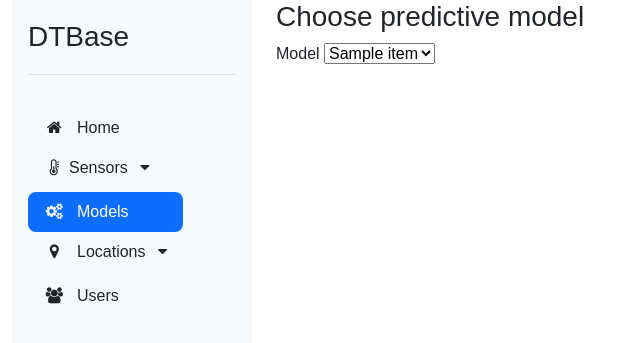
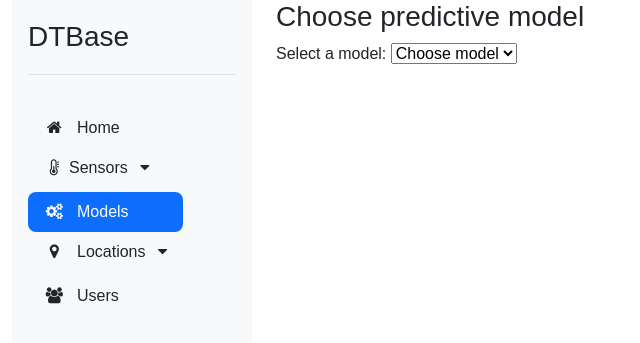
Before and after one commit to alan-turing-institute/DTBase, a Flask app: page /models/index in a window 1280 px wide. Shown: the top 343 px of the page, without its empty margins (0-640 px from the left). Run offline with Flask 3, Linux system fonts and the light colour scheme; a database or web service that is not in the repository returns one stand-in record (values such as "Sample title"); data that the repository does not hold is empty; parts of the project's set-up code (start-up, migrations or seed data) failed here and were passed over; some libraries are stand-ins or nearby versions.

Commit message:
add choice of model and run to models frontend page

```diff
--- a/dtbase/webapp/app/models/routes.py
+++ b/dtbase/webapp/app/models/routes.py
@@ -151,29 +151,39 @@ def fetch_run_data(run_id):
 # @login_required
 def index():
     """Index page."""
-
+    model_list = []
+    run_ids = []
     try:
         model_list = fetch_all_models()
         print(f"model_list is {model_list}")
     except ConnectionError:
         return redirect("/backend_not_found_error")
     if request.method == "GET":
-        return render_template("models.html", models=model_list)
+        print("GET REQUEST")
+        return render_template("models.html", models=model_list, model_data={})
 
     else:  # POST request
+        print(f"POST REQUEST {request.form}")
         if "model_name" in request.form and not "run_id" in request.form:
             model_name = request.form["model_name"]
-            run_ids = get_runs_for_model(model_name)
-            return render_template("models.html", models=model_list, runs=run_ids)
-
-    if len(model_list) > 0:
-        model_name = request.form["model_name"]
-        model_data = fetch_latest_run_data(model_name)
-    else:
-        model_name = ""
-        model_data = []
-    return render_template(
-        "models.html",
-        models=model_list,
-        model_data=json.dumps(model_data),
-    )
+            run_ids = get_run_ids(model_name)
+            print(f"Got run_ids {run_ids}")
+            return render_template(
+                "models.html",
+                models=model_list,
+                selected_model_name=model_name,
+                run_ids=run_ids,
+                model_data={},
+            )
+        elif "model_name" in request.form and "run_id" in request.form:
+            model_name = request.form["model_name"]
+            run_id = request.form["run_id"]
+            model_data = fetch_run_data(run_id)
+        return render_template(
+            "models.html",
+            models=model_list,
+            run_ids=run_ids,
+            selected_model_name=model_name,
+            run_id=run_id,
+            model_data=json.dumps(model_data),
+        )
--- a/dtbase/webapp/app/models/templates/models.html
+++ b/dtbase/webapp/app/models/templates/models.html
@@ -13,27 +13,57 @@
     <div class="row">
       <div class="col">
         <h3>Choose predictive model</h3>
-        <form>
+        <form method="post">
           <div>
 
             <div>
-              Model
+              Select a model:
               <select
-                  id="modelSelector"
+                  id="model_name"
                   class="selectpicker"
-                  name="modelSelector"
-                  onchange="changeModel()">
+                  name="model_name"
+                onchange="this.form.submit()">
+		{% if not selected_model_name %}
+		<option value="" selected disabled hidden>Choose model</option>
+		{% else %}
+		<option value="{{ selected_model_name }}" selected>{{ selected_model_name }}</option>
+		{% endif %}
                 {% for m in models %}
                 <option
                     value="{{ m.name }}"
-                    {% if model and smname == model %} selected {% endif %}
+                    {% if selected_model_name and m.name == selected_model_name %} selected {% endif %}
                     >
                     {{m.name}}
                 </option>
                 {% endfor %}
               </select>
             </div>
-    </div>
+	  </div>
+	  {% if selected_model_name %}
+	  <div>
+	    Select a model run:
+	    <select
+                  id="run_id"
+                  class="selectpicker"
+                  name="run_id"
+              onchange="this.form.submit()">
+	      {% if not run_id %}
+		<option value="" selected disabled hidden>Choose run ID</option>
+		{% else %}
+		<option value="{{ run_id }}" selected>{{ run_id }}</option>
+		{% endif %}
+                {% for r in run_ids %}
+                <option
+                    value="{{ r }}"
+                    {% if run_id and r == run_id %} selected {% endif %}
+                    >
+                    {{r}}
+                </option>
+                {% endfor %}
+              </select>
+	  </div>
+	  {% endif %}
+	</form>
 
     {% if model_data %}
     <div class="row">
@@ -98,7 +128,9 @@
   }
 
   const model_data = JSON.parse('{{model_data | safe}}');
-  plot_predictions(model_data);
+  if (Object.keys(model_data).length > 0) {
+      plot_predictions(model_data);
+  }
 
 </script>
 
```
